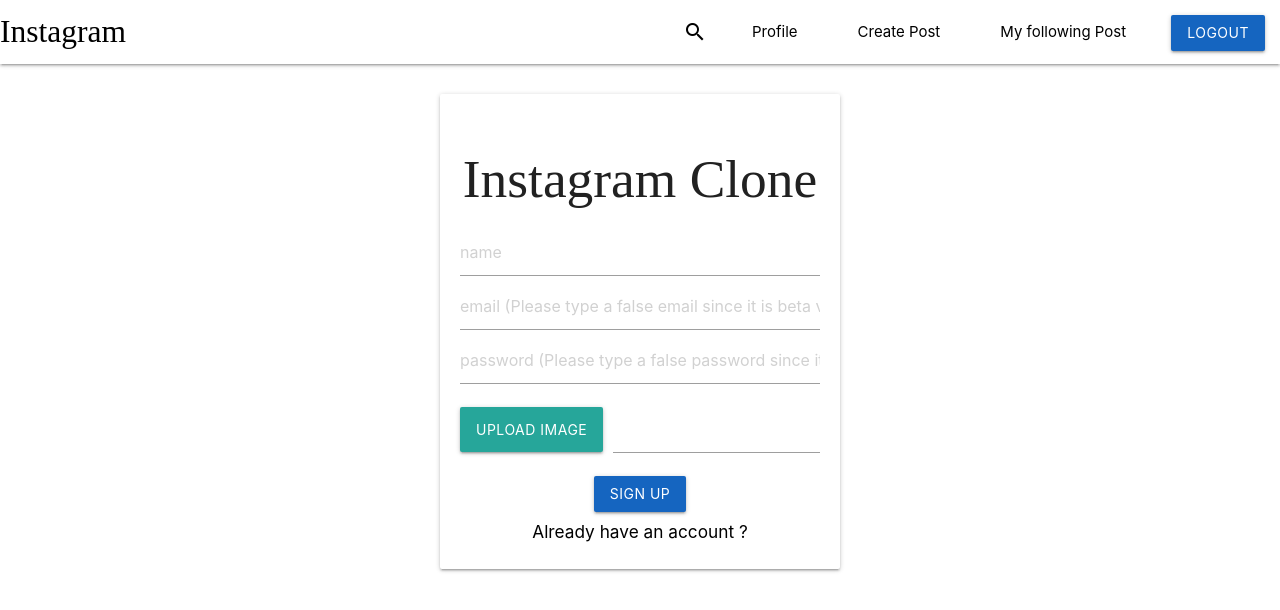
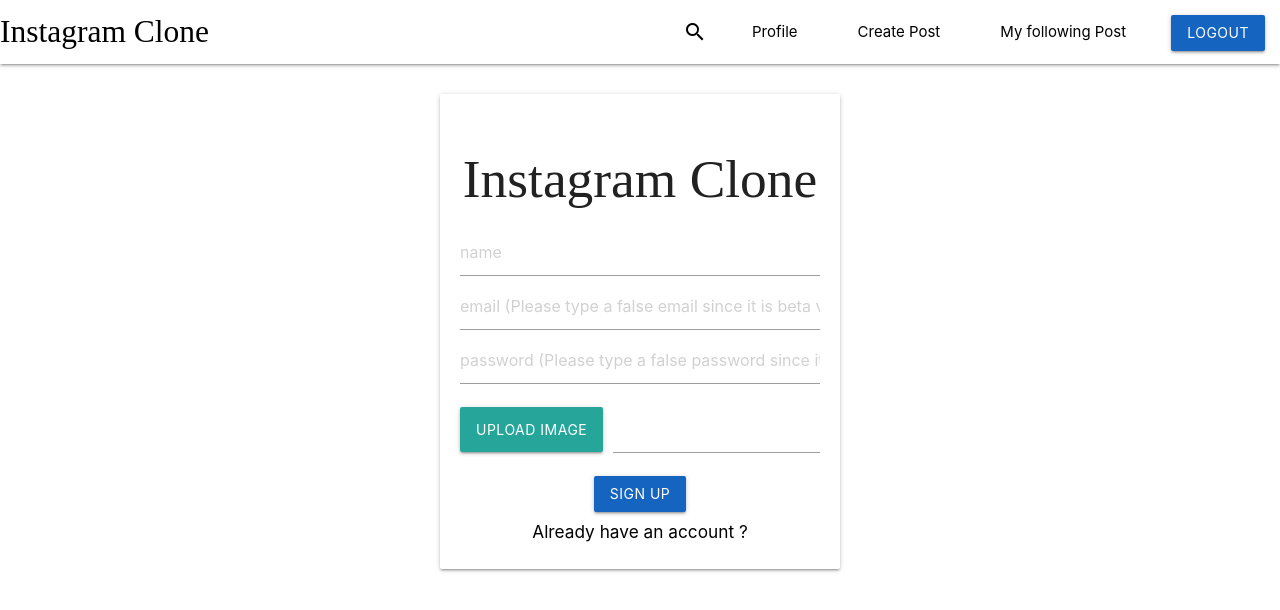
Before and after one commit to Shashwat-Sahu/insta-clone, a React (Create React App) app in the folder client/: page /signup in a window 1280 px wide. Shown: the top 610 px of the page. Built offline with nearby package versions, Linux system fonts and the light colour scheme; sample sign-in values are in the browser's storage; a web font is replaced by a local one.

Commit message:
make it better

```diff
--- a/client/src/component/navbar.js
+++ b/client/src/component/navbar.js
@@ -27,7 +27,7 @@
 
         <Navbar
   alignLinks="right"
-  brand={<Link to={state?"/":"/signin"} className="brand-logo">Instagram</Link>}
+  brand={<Link to={state?"/":"/signin"} className="brand-logo">Instagram Clone</Link>}
   id="mobile-nav"
   menuIcon={<Icon>menu</Icon>}
   options={{
--- a/client/src/component/screens/signup.js
+++ b/client/src/component/screens/signup.js
@@ -29,7 +29,7 @@
           })
     }
     const uploadFields = () =>{
-        setDisp(1)
+
         if(!/^(([^<>()\[\]\\.,;:\s@"]+(\.[^<>()\[\]\\.,;:\s@"]+)*)|(".+"))@((\[[0-9]{1,3}\.[0-9]{1,3}\.[0-9]{1,3}\.[0-9]{1,3}])|(([a-zA-Z\-0-9]+\.)+[a-zA-Z]{2,}))$/.test(email)){
             M.toast({html: 'Invalid Email!',classes:"#d32f2f red darken-2"})
             return
@@ -62,6 +62,7 @@
         })
     }
     const Postdata = () =>{
+        setDisp(1)
         if(image){
             uploadpic()
         }
```
